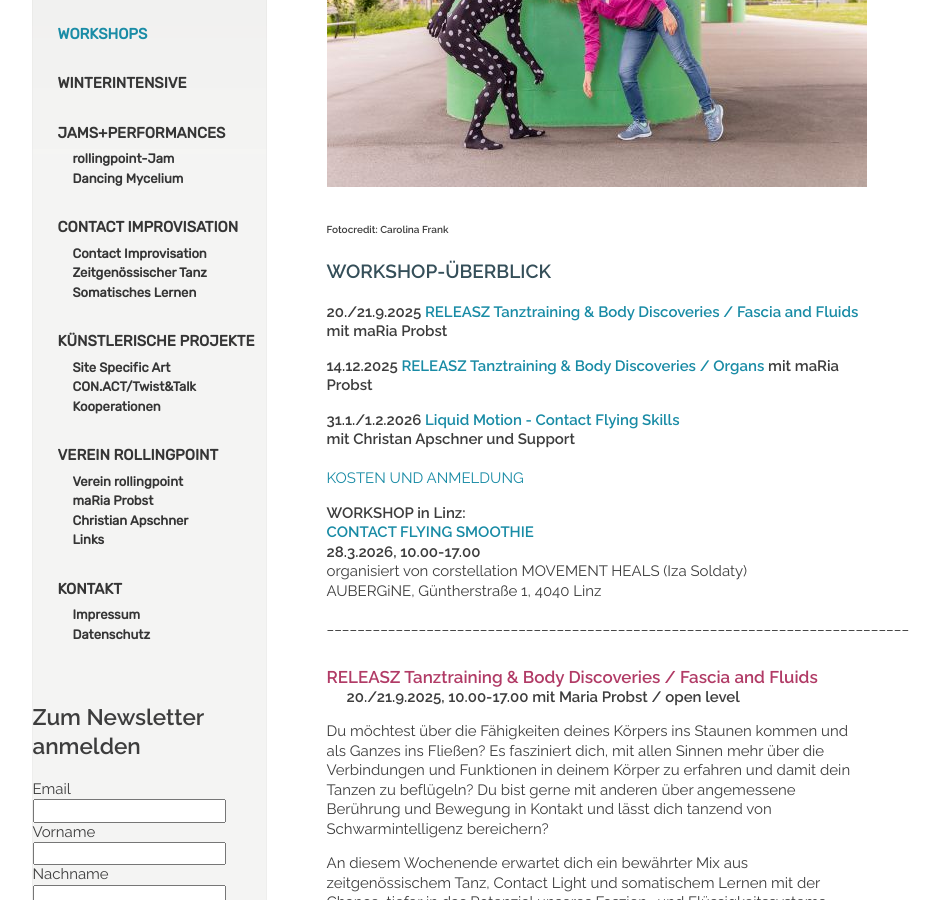
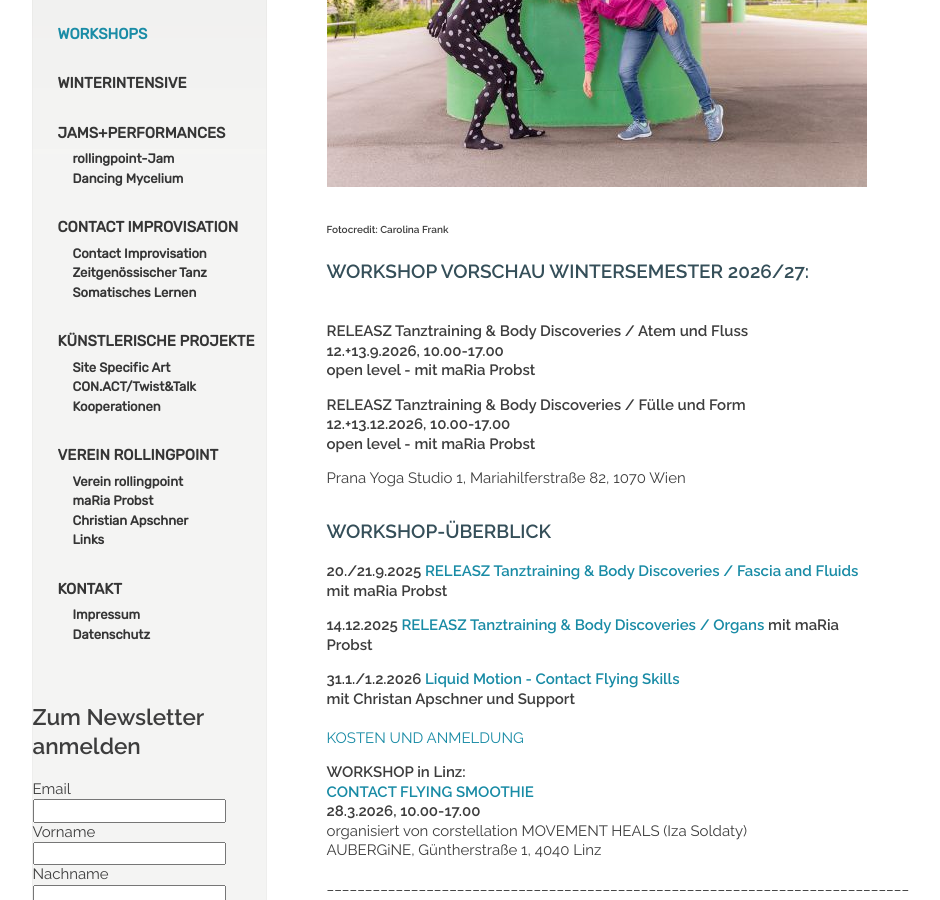
Before and after one commit to manulari/rollingpointat, a Jekyll site: the page built from _pages_de/wsws2024.md, in a window 1280 px wide and 900 px high, scrolled down 313 px. Shown: the whole window, without its empty margins (152-1092 px from the left). Built offline with Jekyll 4.4.1, drawn with Linux system fonts in a browser that asks for light colours; comment, search, counter and statistics services are not loaded.

Commit message:
Update page (de) “wsws2024”

```diff
--- a/_pages_de/wsws2024.md
+++ b/_pages_de/wsws2024.md
@@ -6,6 +6,21 @@ language: de
 ![Eine Person in gepunkteten Anzug ist mit einer Frau Kopf an Kopf in Kontakt vor einer Säule](/assets/uploads/rollingpoint2-c-carolina-frank_web-3338_klein.jpg)
 
 ###### **Fotocredit: Carolina Frank**
+
+### **WORKSHOP  VORSCHAU WINTERSEMESTER 2026/27:**
+
+\
+**RELEASZ Tanztraining & Body Discoveries / Atem und Fluss**\
+**12.+13.9.2026, 10.00-17.00** \
+**open level - mit maRia Probst**
+
+**RELEASZ Tanztraining & Body Discoveries / Fülle und Form**\
+**12.+13.12.2026, 10.00-17.00** \
+**open level - mit maRia Probst**
+
+Prana Yoga Studio 1, Mariahilferstraße 82, 1070 Wien
+
+
 
 ### **WORKSHOP-ÜBERBLICK**
 
```
